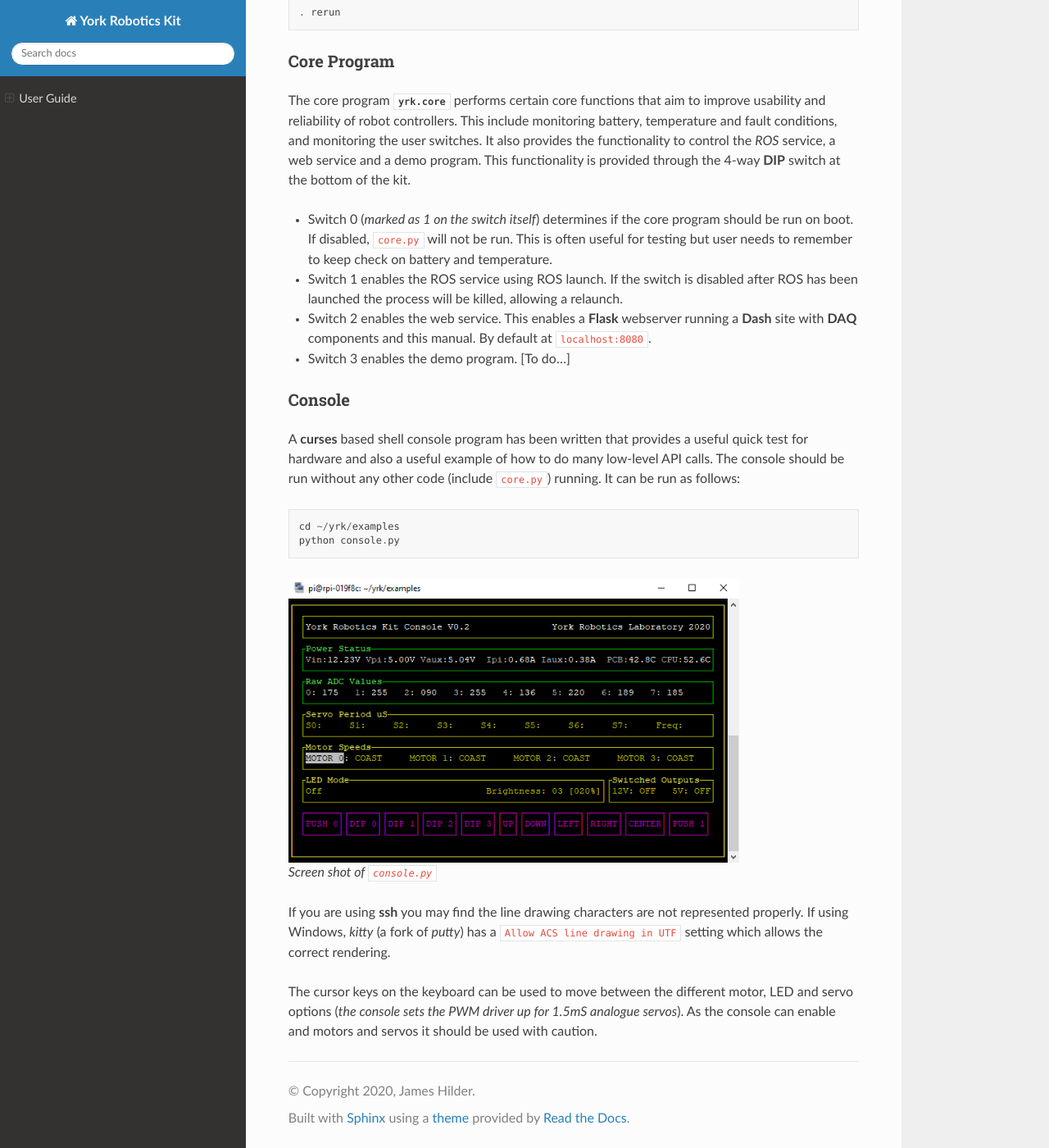
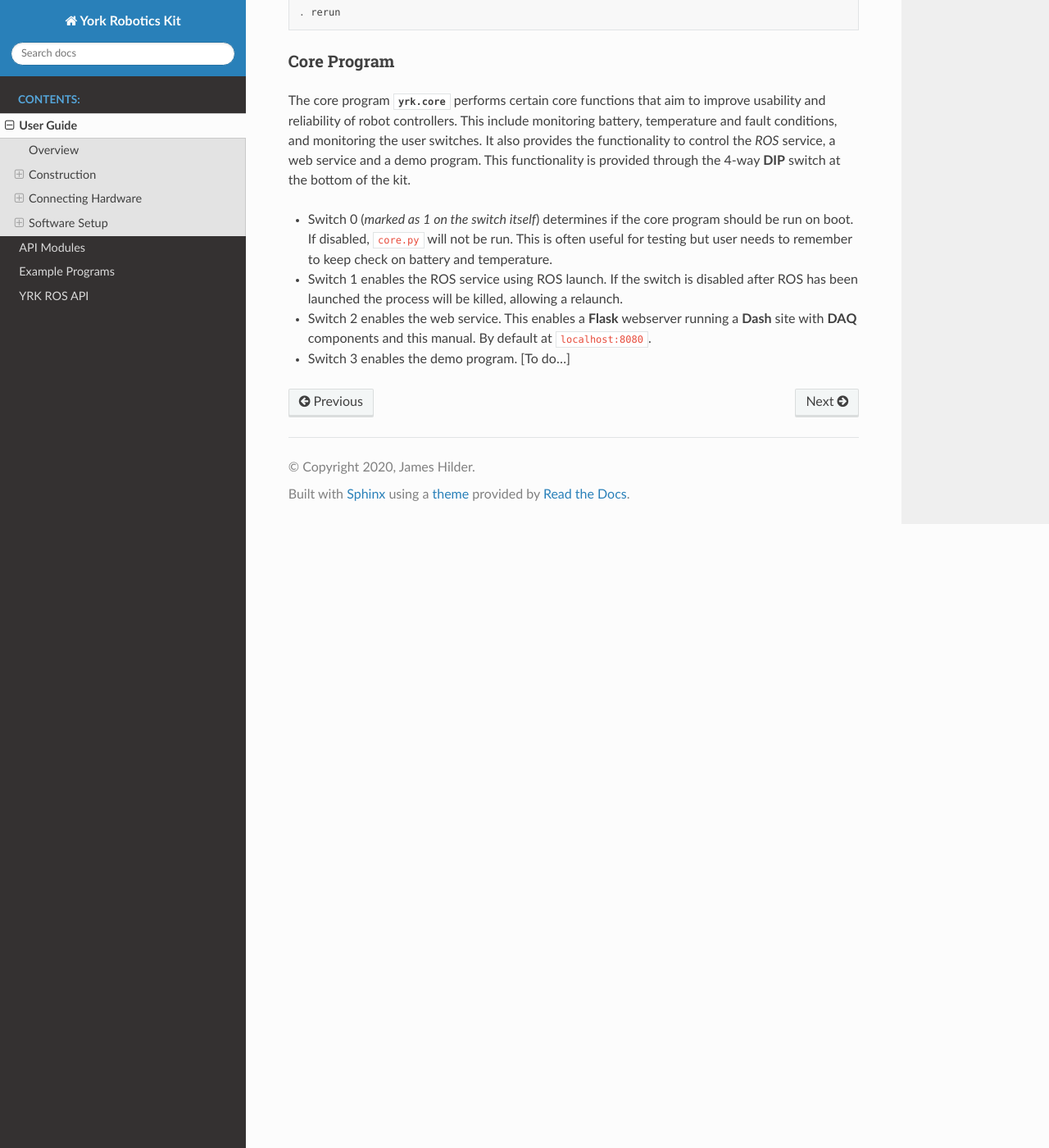
Before and after one commit to yorkrobotlab/yrk, a Sphinx documentation site: the page built from docs/userguide.rst, in a window 1280 px wide and 1400 px high, scrolled down 7530 px. Shown: the whole window at 82% size. Built offline with Sphinx 7.4.7 and the Read the Docs theme 2.0.0, drawn with Linux system fonts in a browser that asks for light colours.

Commit message:
Fixed TOC issue in docs

```diff
--- a/docs/userguide.rst
+++ b/docs/userguide.rst
@@ -239,30 +239,3 @@
 * Switch 2 enables the web service.  This enables a **Flask** webserver running a **Dash** site with **DAQ**
   components and this manual.  By default at ``localhost:8080``.
 * Switch 3 enables the demo program.  [To do...]
-
-
-Console
-^^^^^^^
-
-A **curses** based shell console program has been written that provides a useful quick test for
-hardware and also a useful example of how to do many low-level API calls.  The console should be run
-without any other code (include ``core.py``) running.  It can be run as follows::
-
-   cd ~/yrk/examples
-   python console.py
-
-
-.. figure:: /images/console.png
-     :width: 550px
-     :height: 347px
-     :alt: Screen shot of console.py python program
-
-     Screen shot of ``console.py``
-
-If you are using **ssh** you may find the line drawing characters are not represented properly.  If using
-Windows, *kitty* (a fork of *putty*) has a ``Allow ACS line drawing in UTF`` setting which allows the
-correct rendering.
-
-The cursor keys on the keyboard can be used to move between the different motor, LED and servo options
-(*the console sets the PWM driver up for 1.5mS analogue servos*).  As the console can enable and motors
-and servos it should be used with caution.
```
Also changed, not shown: docs/index.rst (+4 -5 lines), 1 other file.
